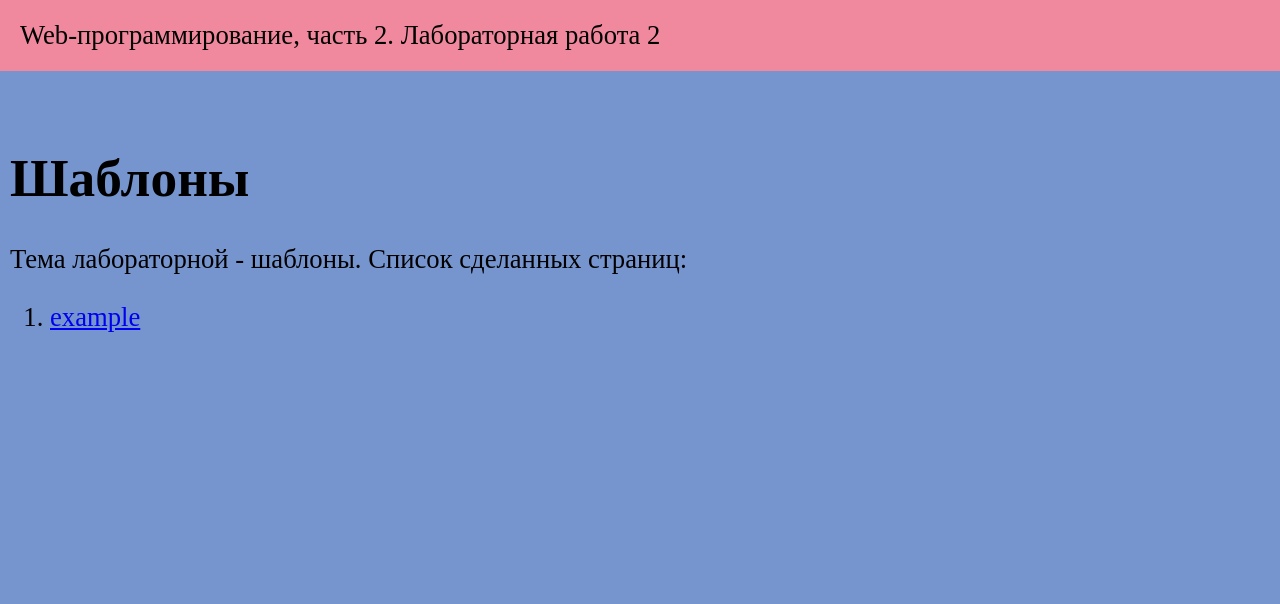
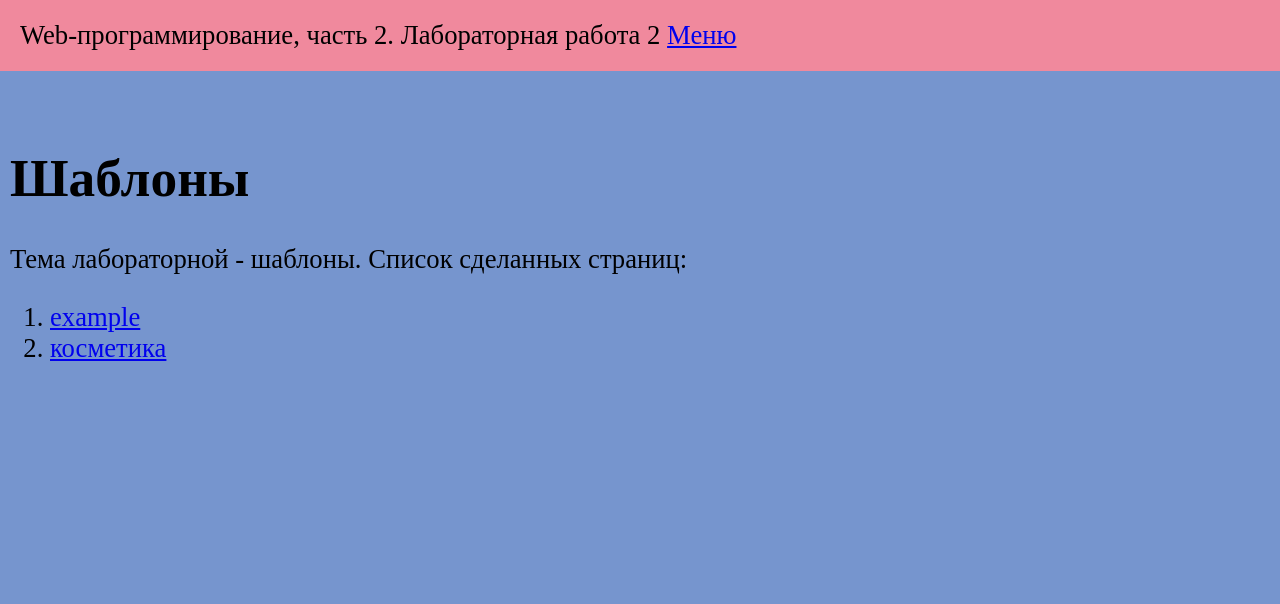
Before and after one commit to AnchutkaIvanova/web-programming-labs-2, a Python web app: template templates/lab2.html in a window 1280 px wide. Shown: the top 604 px of the page. Run offline with Jinja, Linux system fonts and the light colour scheme; the template is opened without the code that fills it, so the values that code supplies are empty.

Commit message:
обавление ссылки

```diff
--- a/templates/base.html
+++ b/templates/base.html
@@ -9,6 +9,7 @@
 <body>
     <header>
         Web-программирование, часть 2. {{ self.laba2() }}
+        <a href="/menu">Меню</a>
     </header>
 
     <main>
--- a/templates/lab2.html
+++ b/templates/lab2.html
@@ -9,5 +9,9 @@
         <li>
             <a href="/lab2/example">example</a>
         </li>
+
+        <li>
+            <a href="/lab2/cosmetic">косметика</a>
+        </li>
     </ol>
  {% endblock %}
```
